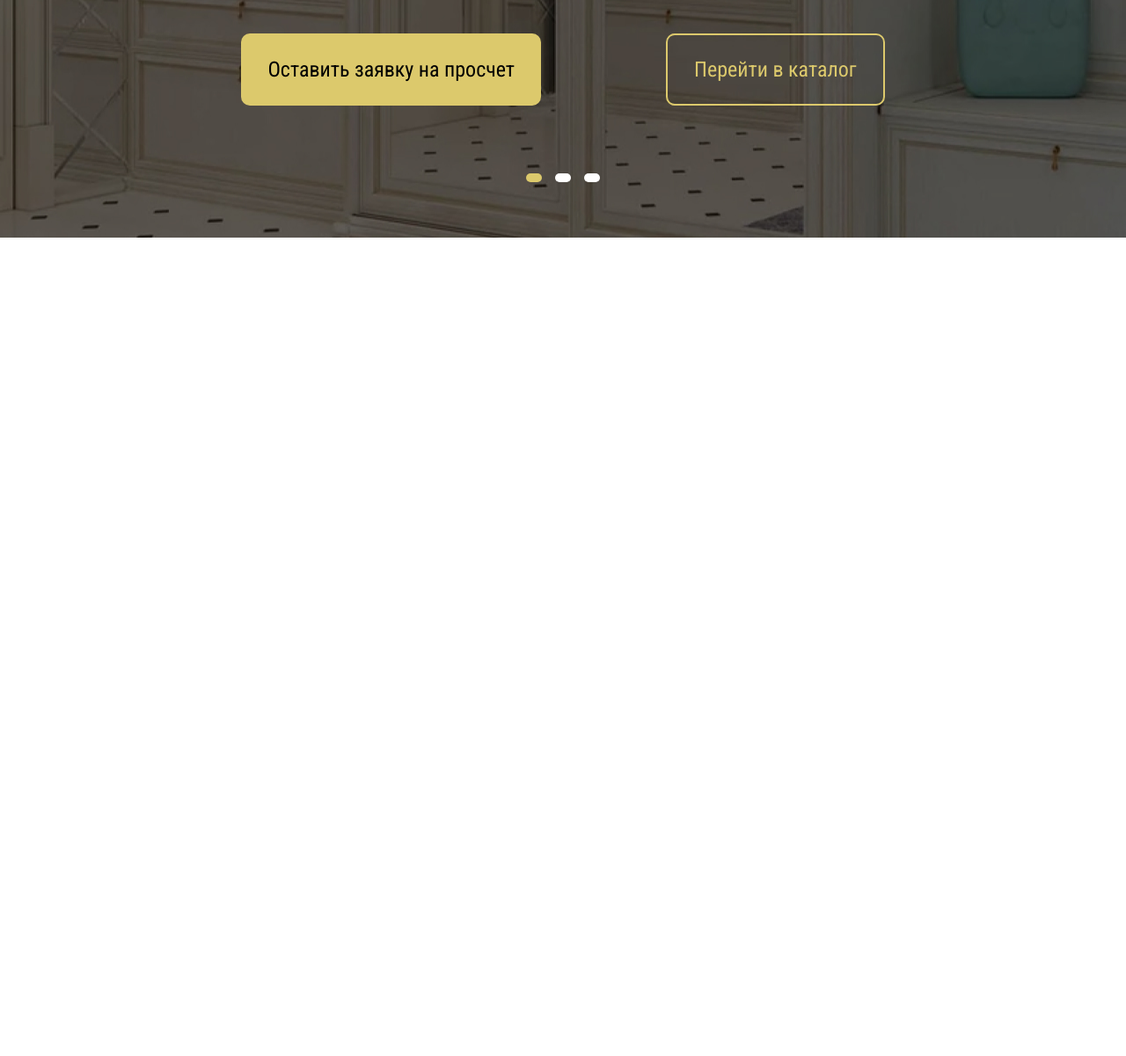
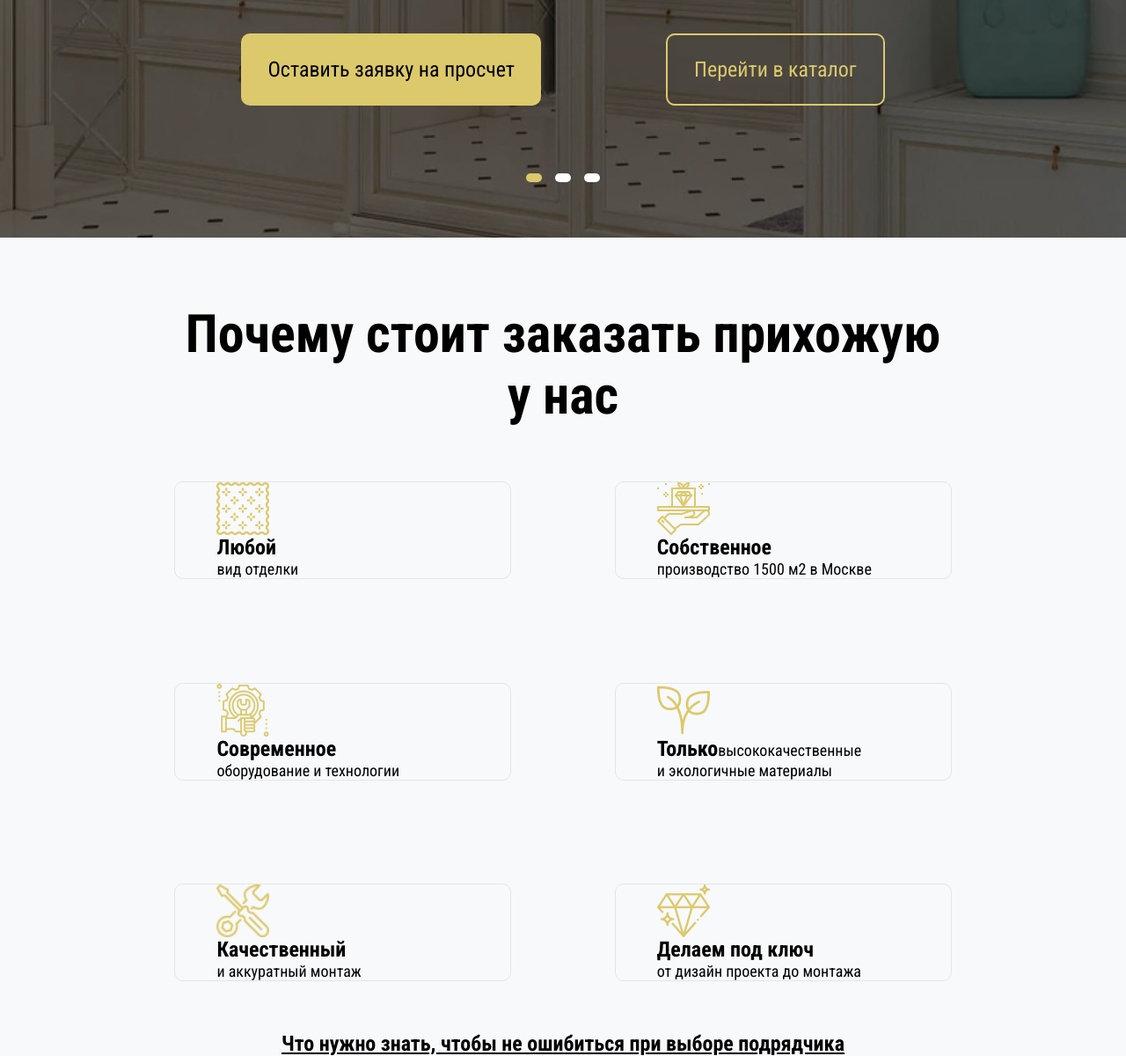
Before and after one commit to OlegCherniakov/experience, a plain HTML site: page index.html in a window 1280 px wide. Shown: the part 692-1892 px from the top of the page at 88% size. Before the commit the page ends 962 px from the top, so only its background shows below. Drawn offline with Linux system fonts and the light colour scheme.

Commit message:
Сверстал блок о гарантии

```diff
--- /dev/null
+++ b/block/guarantee/guarantee.css
@@ -0,0 +1,60 @@
+.guarantee {
+    display: flex;
+    flex-direction: column;
+    width: 69%;
+    margin-left: auto;
+    margin-right: auto;
+}
+
+.guarantee__title {
+    color: black;
+    margin-top: 75px;
+    margin-bottom: 62px;
+}
+.guarantee__description {
+    display: flex;
+    flex-direction: column;
+    width: 100%;
+}
+.guarantee__description--blocks {
+    display: grid;
+    grid-template-columns: repeat(auto-fit, minmax(320px, 1fr));
+    grid-gap: 8.375rem;
+}
+.guarantee__description--blocks-block {
+    display: flex;
+    flex-direction: column;
+    border: 1px solid #e5e5e5;
+    box-sizing: border-box;
+    border-radius: 10px;
+}
+
+.guarantee__description--blocks-block--img {
+    width: 60px;
+    height: 60px;
+    margin-left: 47px;
+}
+.guarantee__description--blocks-block--text {
+    font-size: 18px;
+    font-weight: 400;
+    line-height: 21px;
+    letter-spacing: 0em;
+    text-align: left;
+    margin-left: 47px;
+}
+.guarantee__description--blocks-block--span {
+    font-size: 24px;
+    font-weight: 700;
+    line-height: 28px;
+    letter-spacing: 0em;
+    text-align: left;
+}
+.guarantee__description--text {
+    margin-top: 57px;
+    font-size: 24px;
+    font-weight: 700;
+    line-height: 28px;
+    letter-spacing: 0em;
+    text-align: center;
+    text-decoration: underline;
+}
--- a/index.html
+++ b/index.html
@@ -112,6 +112,57 @@
                 </div>
             </div>
         </header>
+        <div class="guarantee">
+            <h2 class="header__specification--tile guarantee__title">Почему стоит заказать прихожую у нас</h2>
+            <div class="guarantee__description">
+                <div class="guarantee__description--blocks">
+                    <div class="guarantee__description--blocks-block">
+                        <img src="/block/guarantee/img/textile.png" alt="Любой вид отделки"
+                            class="guarantee__description--blocks-block--img">
+                        <p class="guarantee__description--blocks-block--text"><span
+                                class="guarantee__description--blocks-block--span">Любой</span><br>вид отделки</p>
+                    </div>
+                    <div class="guarantee__description--blocks-block">
+                        <img src="/block/guarantee/img/value.png" alt="Собственное производство 1500 м2 в Москве"
+                            class="guarantee__description--blocks-block--img">
+                        <p class="guarantee__description--blocks-block--text"><span
+                                class="guarantee__description--blocks-block--span">Собственное</span><br>производство
+                            1500 м2 в Москве</p>
+                    </div>
+                    <div class="guarantee__description--blocks-block">
+                        <img src="/block/guarantee/img/maintenance.png" alt="Современное оборудование и технологии"
+                            class="guarantee__description--blocks-block--img">
+                        <p class="guarantee__description--blocks-block--text"><span
+                                class="guarantee__description--blocks-block--span">Современное</span><br>оборудование и
+                            технологии</p>
+                    </div>
+                    <div class="guarantee__description--blocks-block">
+                        <img src="/block/guarantee/img/plant.png"
+                            alt="Только высококачественные и экологичные материалы"
+                            class="guarantee__description--blocks-block--img">
+                        <p class="guarantee__description--blocks-block--text"><span
+                                class="guarantee__description--blocks-block--span">Только</span>высококачественные <br>и
+                            экологичные материалы</p>
+                    </div>
+                    <div class="guarantee__description--blocks-block">
+                        <img src="/block/guarantee/img/icons8-maintenance-50.png" alt="Качественный и аккуратный монтаж"
+                            class="guarantee__description--blocks-block--img">
+                        <p class="guarantee__description--blocks-block--text"><span
+                                class="guarantee__description--blocks-block--span">Качественный</span><br>и аккуратный
+                            монтаж</p>
+                    </div>
+                    <div class="guarantee__description--blocks-block">
+                        <img src="/block/guarantee/img/diamond.png" alt="Делаем под ключ от дизайн проекта до монтажа"
+                            class="guarantee__description--blocks-block--img">
+                        <p class="guarantee__description--blocks-block--text"><span
+                                class="guarantee__description--blocks-block--span">Делаем под ключ</span><br>от дизайн
+                            проекта до монтажа</p>
+                    </div>
+                </div>
+                <p class="guarantee__description--text">Что нужно знать, чтобы не ошибиться при выборе подрядчика
+                </p>
+            </div>
+        </div>
     </div>
 </body>
 
--- a/style/style.css
+++ b/style/style.css
@@ -1,5 +1,6 @@
 @import url("../block/navigation/navigation.css");
 @import url("../block/header/header.css");
+@import url("../block/guarantee/guarantee.css");
 
 body {
     background-color: F7F9FB;
```
Also changed, not shown: block/guarantee/img/diamond.png (added), block/guarantee/img/icons8-maintenance-50.png (added), block/guarantee/img/maintenance.png (added), block/guarantee/img/plant.png (added), block/guarantee/img/textile.png (added), block/guarantee/img/value.png (added).
